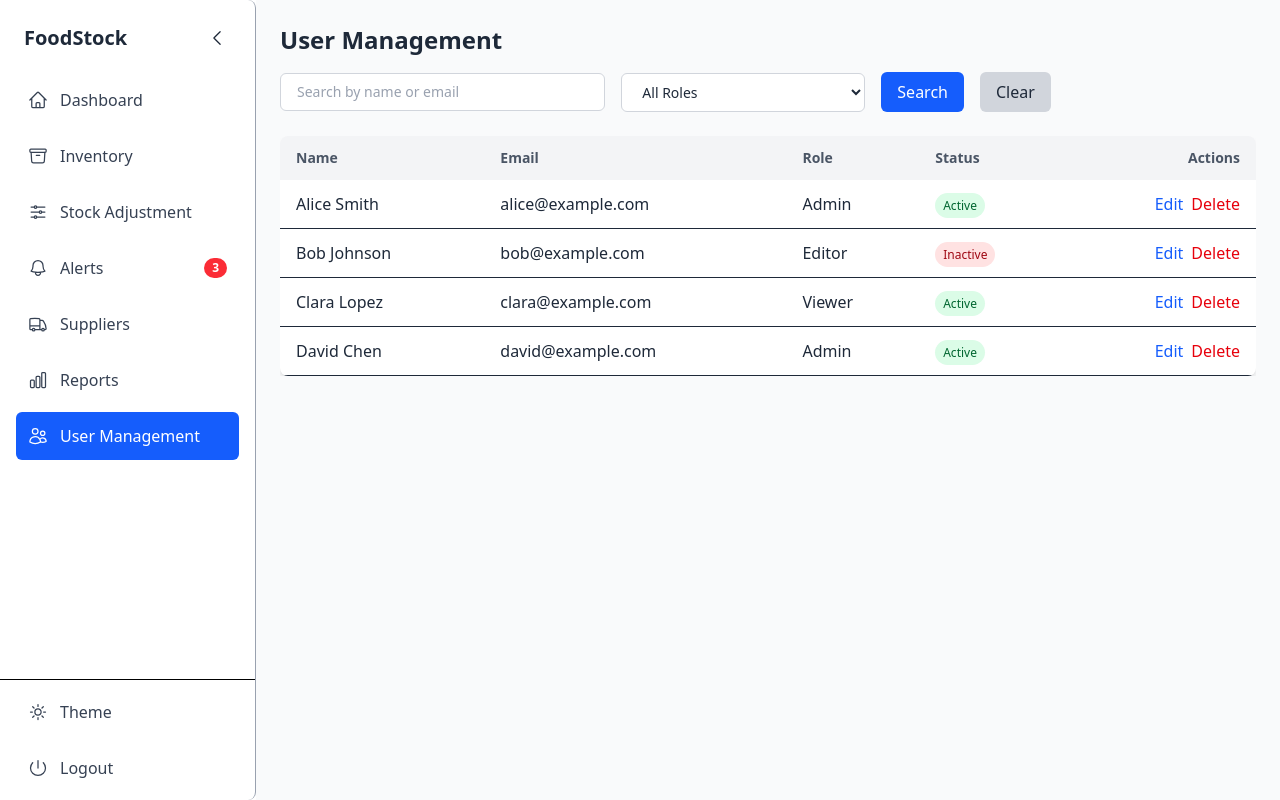
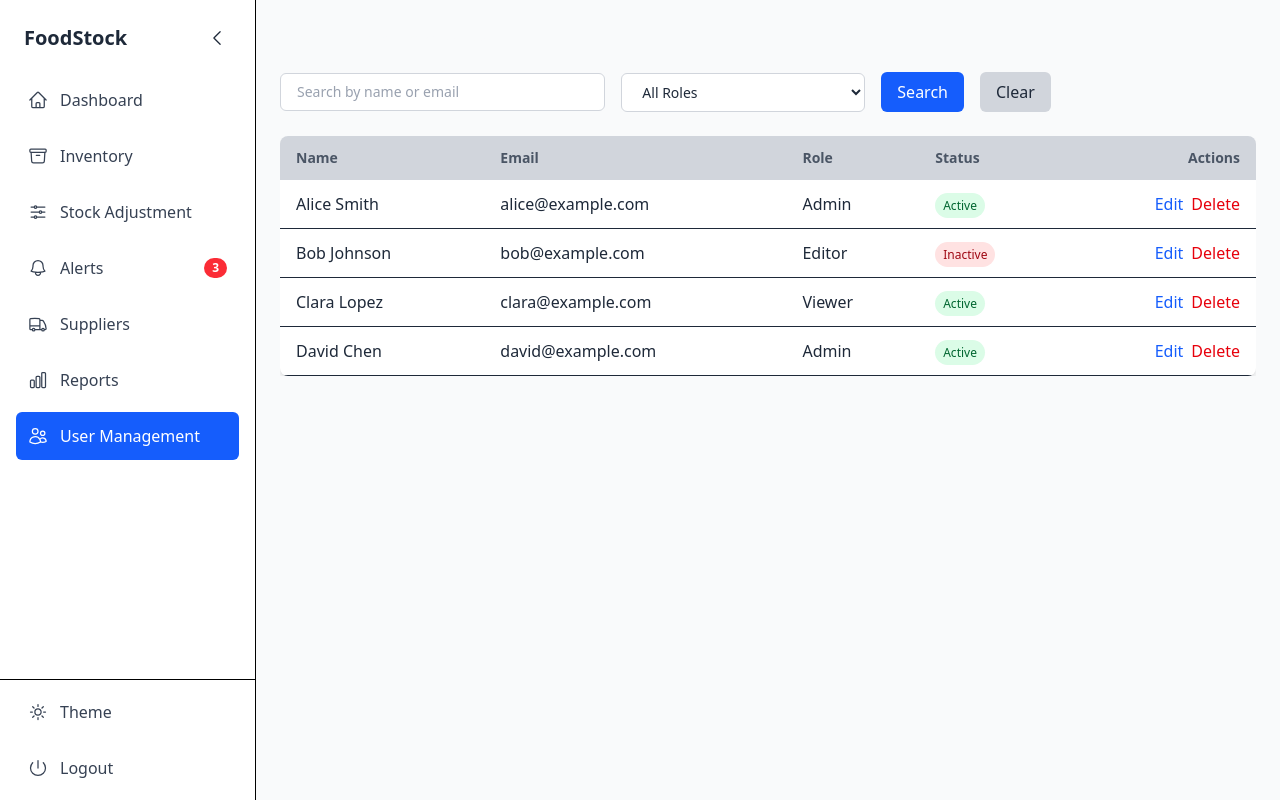
Before and after one commit to femmiennine/inventory-management-app, a React (Vite) app in the folder frontend/: page /user-management in a window 1280 px wide. Built offline with nearby package versions, Linux system fonts and the light colour scheme.

Commit message:
fixed user management design

```diff
--- a/frontend/src/components/layout/Sidebar.tsx
+++ b/frontend/src/components/layout/Sidebar.tsx
@@ -134,8 +134,8 @@ const Sidebar = () => {
           }
           ${!isMobile && isCollapsed ? 'w-20' : 'w-64'}
           ${isMobile ? 'h-full w-full' : 'h-screen'}
-          bg-white dark:bg-gray-900 transition-all duration-300 ease-in-out transform
-          overflow-hidden border-r border-gray-400 dark:border-gray-700 rounded-r-lg
+          bg-white dark:bg-gray-800 transition-all duration-300 ease-in-out transform
+          overflow-hidden border-r dark:border-gray-800
         `}
       >
         <div
@@ -171,7 +171,7 @@ const Sidebar = () => {
                 ${
                   isActive
                     ? 'bg-blue-600 text-white'
-                    : 'text-gray-700 dark:text-gray-300 hover:bg-gray-100 dark:hover:bg-gray-800'
+                    : 'text-gray-700 dark:text-gray-300 hover:bg-gray-100 dark:hover:bg-gray-700'
                 }
                 ${isMobile ? 'text-lg' : 'text-base'}
                 `
--- a/frontend/src/pages/UserManagement.tsx
+++ b/frontend/src/pages/UserManagement.tsx
@@ -75,8 +75,8 @@ const UserManagement: React.FC = () => {
   });
 
   return (
-    <div className='p-6 bg-gray-50 min-h-screen text-gray-800 dark:text-gray-100'>
-      <h2 className='text-2xl text-gray-800 font-semibold mb-4'>
+    <div className='p-6 bg-gray-50 min-h-screen text-gray-800 dark:text-gray-100 dark:bg-gray-900'>
+      <h2 className='text-2xl text-gray-50 font-semibold mb-4'>
         User Management
       </h2>
 
@@ -126,7 +126,7 @@ const UserManagement: React.FC = () => {
       {/* Table */}
       <div className='overflow-x-auto'>
         <table className='min-w-full bg-white dark:bg-gray-800 rounded-lg overflow-hidden shadow-md'>
-          <thead className='bg-gray-100 dark:bg-gray-700 text-left text-sm text-gray-600 dark:text-gray-200'>
+          <thead className='bg-gray-300 dark:bg-gray-700 text-left text-sm text-gray-600 dark:text-gray-200'>
             <tr>
               <th className='py-3 px-4'>Name</th>
               <th className='py-3 px-4'>Email</th>
@@ -139,7 +139,7 @@ const UserManagement: React.FC = () => {
             {filteredUsers.map((user) => (
               <tr
                 key={user.id}
-                className='border-b dark:border-gray-600 hover:bg-gray-50 dark:hover:bg-gray-700 transition'
+                className='border-b dark:border-gray-600 hover:bg-gray-100 dark:hover:bg-gray-700 transition'
               >
                 <td className='py-3 px-4'>{user.name}</td>
                 <td className='py-3 px-4'>{user.email}</td>
```
